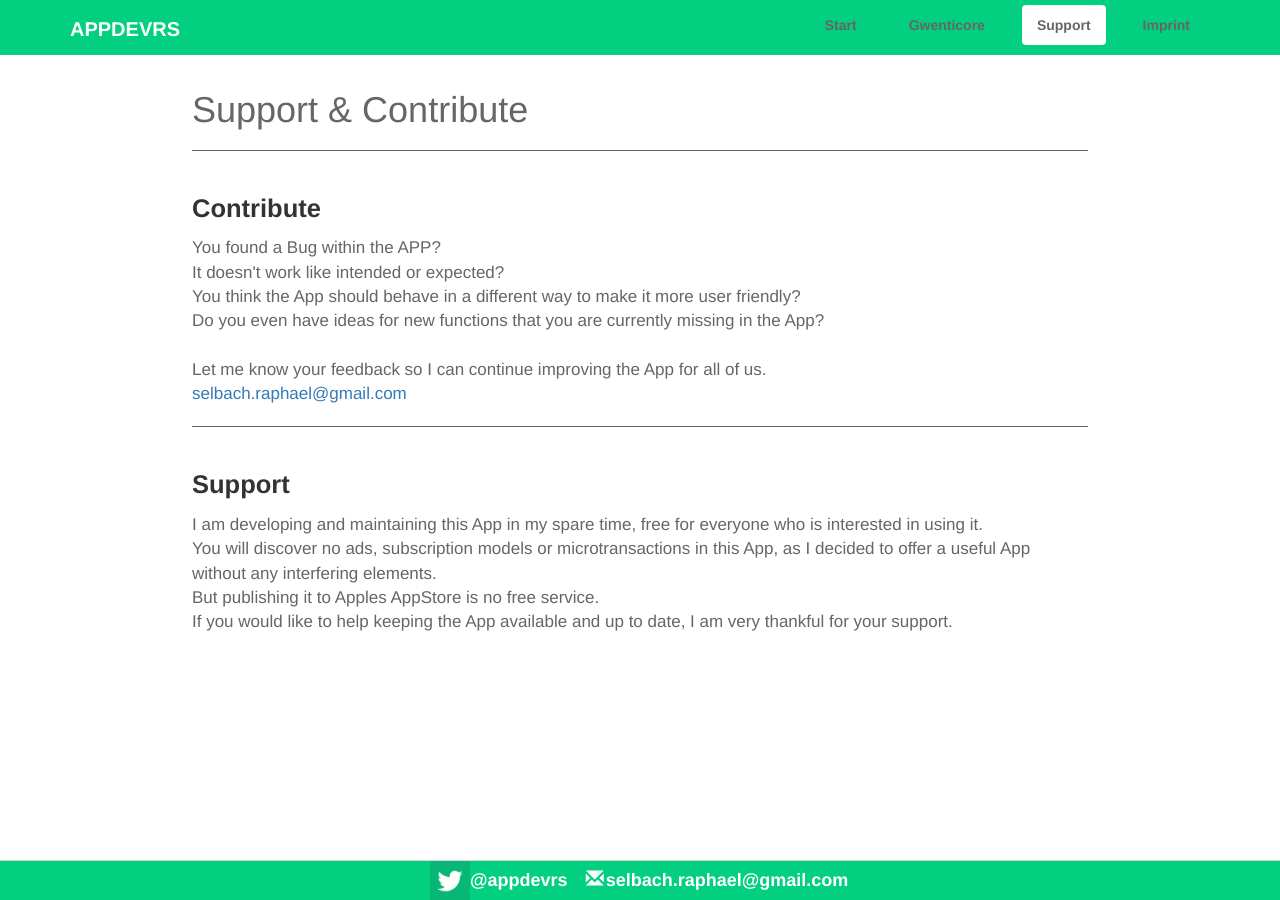
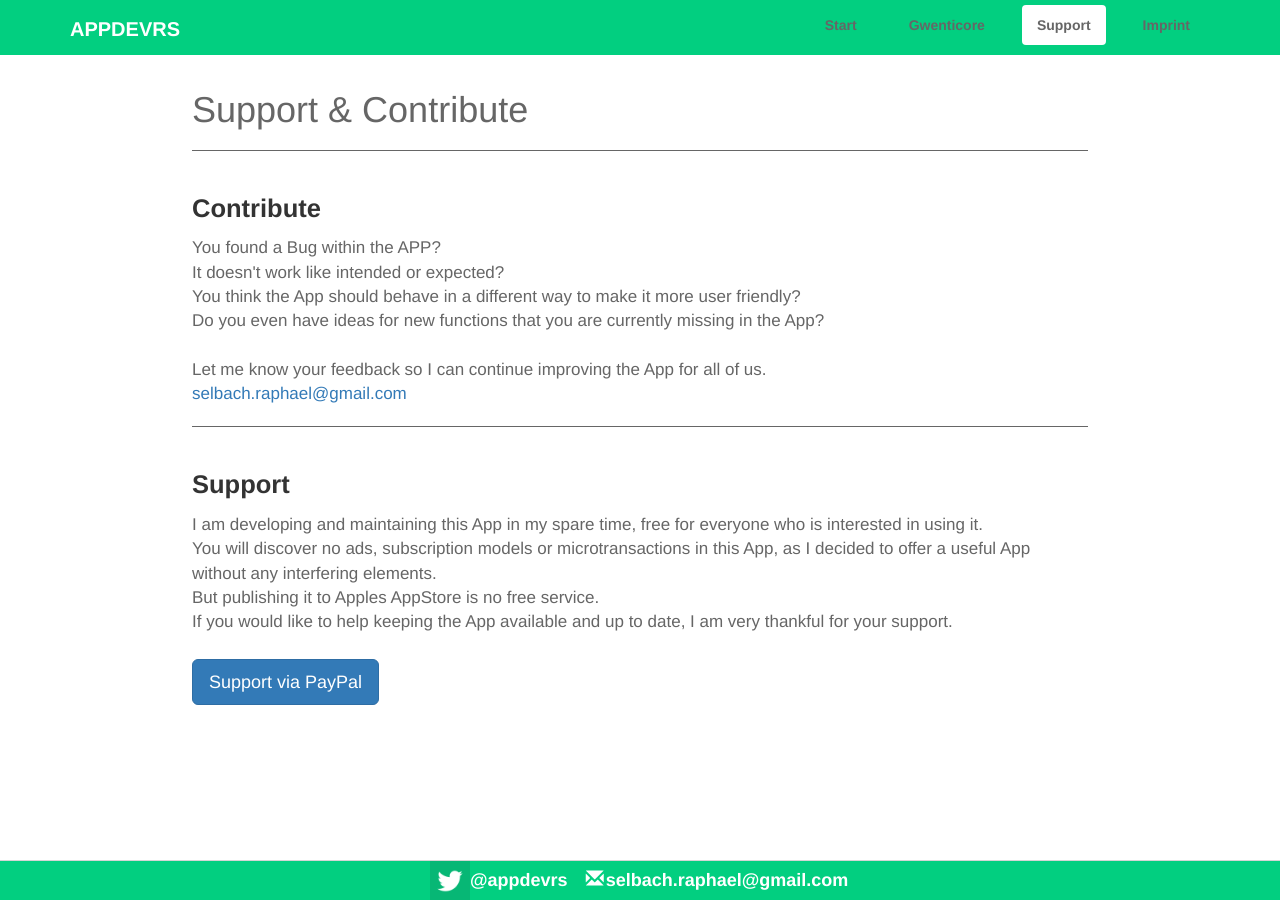
Before and after one commit to appdevrs/appdevrs.github.io, a Jekyll site: the page built from support.html, in a window 1280 px wide. Built offline with Jekyll 4.4.1, drawn with Linux system fonts in a browser that asks for light colours.

Commit message:
Update support.html

```diff
--- a/support.html
+++ b/support.html
@@ -23,6 +23,5 @@
 But publishing it to Apples AppStore is no free service.<br>
 If you would like to help keeping the App available and up to date, I am very thankful for your support.<br>
 <br>
-<!--<a class="btn btn-primary btn-lg" href="https://www.paypal.com/cgi-bin/webscr?cmd=_s-xclick&hosted_button_id=N7RHCAFCDVPTW" role="button">Support via PayPal</a>
--->
+<a class="btn btn-primary btn-lg" href="https://www.paypal.com/cgi-bin/webscr?cmd=_s-xclick&hosted_button_id=N7RHCAFCDVPTW" role="button">Support via PayPal</a>
 </div>
```
